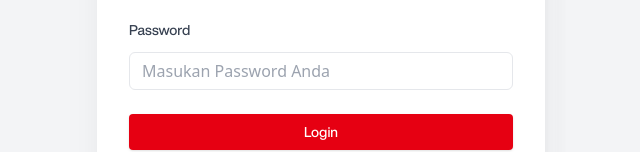
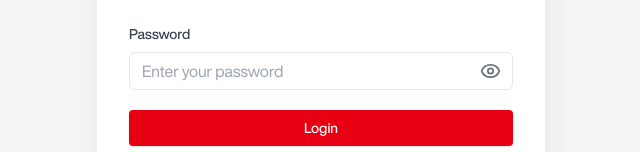
Before and after one commit to pianshtg/birawa-app, a React (Vite) app in the folder frontend/: page / in a window 1280 px wide. Shown: the part 405-557 px from the top of the page, without its empty margins (319-959 px from the left). Built offline with nearby package versions, Linux system fonts and the light colour scheme; no server answers; what @react-pdf/renderer would draw is missing.

Commit message:
feat: tambahin eye visible

```diff
--- a/frontend/src/pages/LoginPage.tsx
+++ b/frontend/src/pages/LoginPage.tsx
@@ -1,24 +1,27 @@
 import { useSignInUser } from "@/api/AuthApi"
 import LoadingButton from "@/components/LoadingButton"
 import { Button } from "@/components/ui/button"
-import { Form, FormControl, FormField, FormItem, FormLabel } from "@/components/ui/form"
+import { Form, FormControl, FormField, FormItem, FormLabel, FormMessage } from "@/components/ui/form"
 import { Input } from "@/components/ui/input"
 import { zodResolver } from "@hookform/resolvers/zod"
 import { useForm } from "react-hook-form"
 import { Link } from "react-router-dom"
 import { z } from "zod"
+import { Eye, EyeOff } from 'lucide-react';
 // import LoginForm from "@/components/custom/organism/LoginForm"
 import LogoTelkom from "@/assets/BirawaLogo.png"
+import { useState } from "react"
 
 const formSchema = z.object({
-  email: z.string().email(),
-  password: z.string().min(1)
-})
+  email: z.string().email("Please enter a valid email address"),
+  password: z.string().min(1, "Password is required")
+});
 
 export type SignInSchema = z.infer<typeof formSchema>
 
 const Login = () => {
   const {signInUser, isLoading } = useSignInUser()
+  const [showPassword, setShowPassword] = useState(false);
 
   const form = useForm<SignInSchema>({
     resolver: zodResolver(formSchema)
@@ -57,6 +60,7 @@ const Login = () => {
                   <FormControl className="relative top-[-4px] mb-7">
                     <Input placeholder="Masukan  Email Anda" type="email"  {...field} required/>
                   </FormControl>
+                  <FormMessage/>
                 </FormItem>
               )}
             />
@@ -65,10 +69,29 @@ const Login = () => {
               name='password'
               render={({field}) => (
                 <FormItem>
-                  <FormLabel>Password</FormLabel>
-                  <FormControl className="relative top-[-4px]">
-                    <Input placeholder="Masukan Password Anda" type='password' className="font-sans" {...field} required />
-                  </FormControl>
+                  <FormLabel className="text-gray-700">Password</FormLabel>
+                  <div className="relative">
+                    <FormControl>
+                      <Input
+                        type={showPassword ? "text" : "password"}
+                        placeholder="Enter your password"
+                        className="w-full pr-10"
+                        {...field}
+                      />
+                    </FormControl>
+                    <button
+                      type="button"
+                      onClick={() => setShowPassword(!showPassword)}
+                      className="absolute right-3 top-1/2 -translate-y-1/2 text-gray-500 hover:text-gray-700"
+                    >
+                      {showPassword ? (
+                        <EyeOff size={21}/>
+                      ) : (
+                        <Eye size={21} />
+                      )}
+                    </button>
+                  </div>
+                  <FormMessage/>
                 </FormItem>
               )}
             />
```
